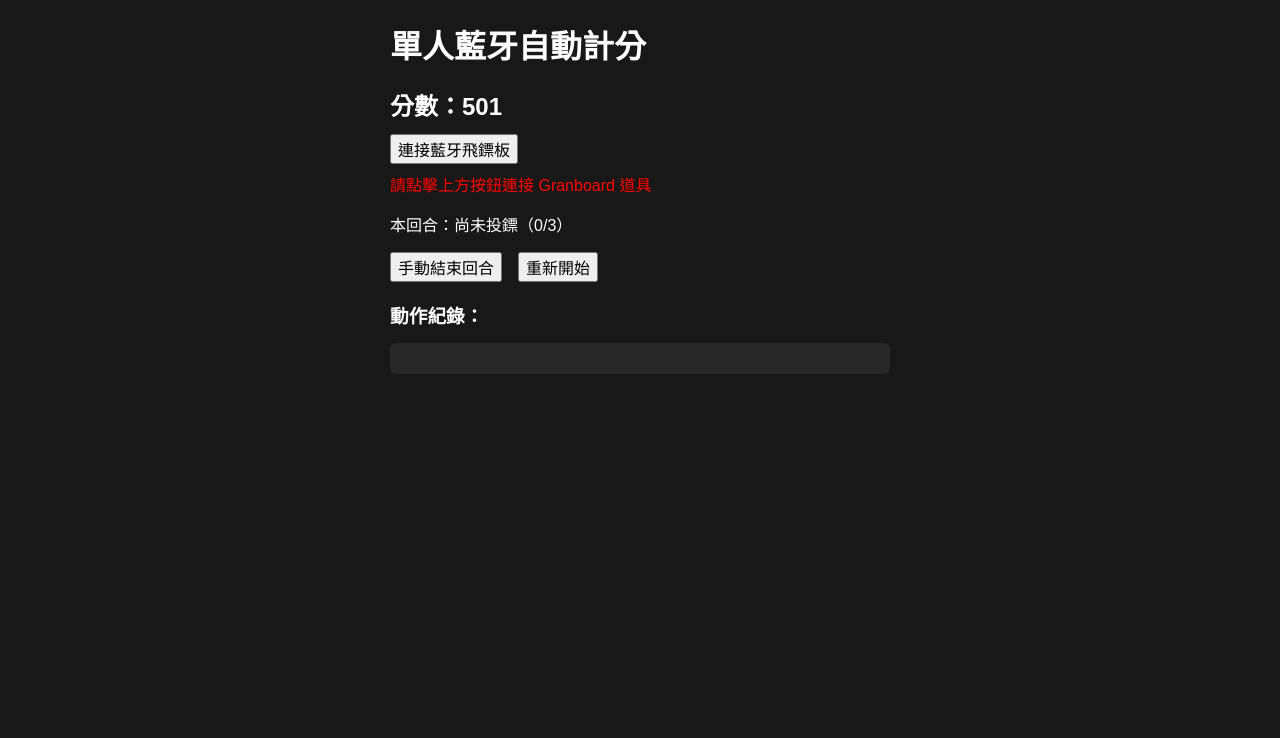
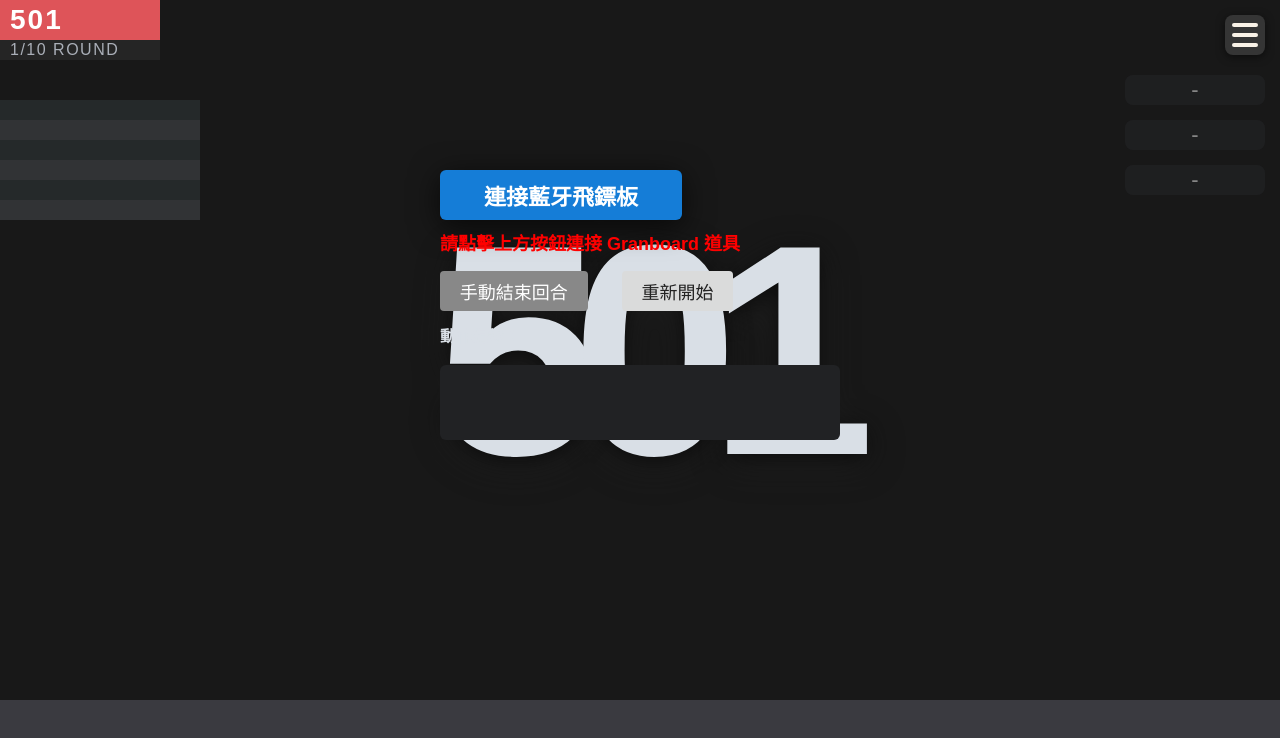
Before and after one commit to hnd94v2m/granboard2-app-by-JW, a React (Create React App) app: page / in a window 1280 px wide. Shown: the top 738 px of the page. Built offline with nearby package versions, Linux system fonts and the light colour scheme.

Commit message:
Update App.tsx

```diff
--- a/src/App.tsx
+++ b/src/App.tsx
@@ -3,6 +3,8 @@ import { Granboard } from "./Granboard";
 import { SegmentID, SegmentType } from "./DartboardUtilities";
 
 const START_SCORE = 501;
+const TOTAL_ROUNDS = 10;
+const HISTORY_ROWS = 6;
 
 type Throw = {
   value: number;
@@ -18,6 +20,8 @@ export default function App() {
   const [connecting, setConnecting] = useState(false);
   const [error, setError] = useState<string | null>(null);
   const [roundStartingScore, setRoundStartingScore] = useState<number>(START_SCORE);
+  const [histories, setHistories] = useState<number[]>([]);
+  const [round, setRound] = useState(1);
 
   useEffect(() => {
     return () => {
@@ -27,11 +31,10 @@ export default function App() {
 
   useEffect(() => {
     if (!granboard) return;
+
     granboard.segmentHitCallback = (segment) => {
-      // 回合起始分數快照
       if (roundThrows.length === 0) setRoundStartingScore(score);
 
-      // 處理 RESET
       if (segment.ID === SegmentID.RESET_BUTTON) {
         setLog(l => ["手動按下RESET_BUTTON，回合重置", ...l]);
         setRoundThrows([]);
@@ -39,11 +42,8 @@ export default function App() {
         return;
       }
 
-      // BUST 規則檢查
       let nextScore = score - segment.Value;
 
-      // 若剩 1 分（不能結束），或低於 0，BUST
-      // 01 規則，唯有「雙倍命中使分數歸0」才可結束比賽
       if (
         nextScore < 0 ||
         nextScore === 1 ||
@@ -51,7 +51,7 @@ export default function App() {
       ) {
         setLog(l => [
           `爆鏢 BUST！（本回合所有分數作廢，分數回到${roundStartingScore}）`,
-          ...l,
+          ...l
         ]);
         setScore(roundStartingScore);
         setTimeout(() => setRoundThrows([]), 400);
@@ -59,7 +59,6 @@ export default function App() {
         return;
       }
 
-      // 命中並非BUST
       setScore(nextScore);
       setRoundThrows((t) => {
         const newThrows = [
@@ -72,18 +71,23 @@ export default function App() {
         ];
         setLog(l => [
           `命中 ${segment.LongName}（分值${segment.Value}），剩餘：${nextScore}`,
-          ...l,
+          ...l
         ]);
-        // 回合結束或勝利（分數為0）
-        if (
-          nextScore === 0 ||
-          newThrows.length >= 3
-        ) {
+        // WIN or 回合結束
+        if (nextScore === 0 || newThrows.length >= 3) {
+          // 記錄歷史分數
+          setHistories(h => {
+            const latest = nextScore === 0 ? 0 : nextScore;
+            const old = [...h];
+            old.push(score - nextScore);
+            return old.slice(-HISTORY_ROWS);
+          });
+          setRound(r => Math.min(r + 1, TOTAL_ROUNDS));
           setLog(l => [
             nextScore === 0
               ? "恭喜結束遊戲！（最後一鏢必須雙倍區）"
               : "本回合結束（3鏢）",
-            ...l,
+            ...l
           ]);
           setTimeout(() => setRoundThrows([]), 400);
         }
@@ -97,6 +101,16 @@ export default function App() {
   }, [granboard, score, roundThrows, roundStartingScore]);
 
   const handleEndRound = () => {
+    if (roundThrows.length > 0) {
+      // 記錄本回合分數，設0代表無分
+      setHistories(h => {
+        const total = roundThrows.reduce((s, t) => s + t.value, 0);
+        const old = [...h];
+        old.push(total);
+        return old.slice(-HISTORY_ROWS);
+      });
+      setRound(r => Math.min(r + 1, TOTAL_ROUNDS));
+    }
     setLog(l => [`手動結束回合`, ...l]);
     setRoundThrows([]);
     setRoundStartingScore(score);
@@ -106,6 +120,8 @@ export default function App() {
     setScore(START_SCORE);
     setRoundThrows([]);
     setRoundStartingScore(START_SCORE);
+    setRound(1);
+    setHistories([]);
     setLog(l => ["分數已重設", ...l]);
   };
 
@@ -124,37 +140,317 @@ export default function App() {
     }
   };
 
+  // 色系設定
+  const RED = "#C62F33"; // 近正紅
+  const BANNER_RED = "#DE5459"; // 比正紅稍淺
+  const ROUND_GRAY = "#252525"; // 深灰
+  const BG_DARK = "#181818"; // 黑背景
+  const MENU_BTN_GRAY = "#353535";
+  const WHITE = "#FAF3E8";
+  const CURRENT_SCORE = "#D9DFE6";
+  const SCORE_SHADOW = "0 4px 24px #000a, 0 8px 40px #4444";
+
   return (
-    <div style={{ maxWidth: 500, margin: "1rem auto", fontFamily: "sans-serif" }}>
-      <h1>單人藍牙自動計分</h1>
-      <h2>分數：{score}</h2>
-      <div>
+    <div
+      style={{
+        background: BG_DARK,
+        minHeight: "100vh",
+        position: "relative",
+        margin: 0,
+        padding: 0,
+        boxSizing: "border-box",
+        fontFamily: "sans-serif",
+        width: "100vw",
+        overflowX: "hidden"
+      }}
+    >
+      {/* 左上角 501 比賽名稱區塊 */}
+      <div style={{
+        position: "fixed",
+        top: 0,
+        left: 0,
+        width: 160,
+        height: 40,
+        background: BANNER_RED,
+        display: "flex",
+        alignItems: "center",
+        paddingLeft: 10,
+        paddingTop: 5,
+        paddingBottom: 5,
+        zIndex: 20,
+        color: "#fff",
+        fontSize: 28,
+        fontWeight: 600,
+        letterSpacing: "2px",
+        boxSizing: "border-box"
+      }}>
+        501
+      </div>
+      {/* 下方 1/10 ROUND */}
+      <div style={{
+        position: "fixed",
+        top: 40,
+        left: 0,
+        width: 160,
+        height: 20,
+        background: ROUND_GRAY,
+        color: "#AAAFB8",
+        display: "flex",
+        alignItems: "center",
+        fontSize: 16,
+        boxSizing: "border-box",
+        paddingLeft: 10,
+        paddingTop: 2,
+        paddingBottom: 2,
+        fontWeight: 500,
+        letterSpacing: "1.5px"
+      }}>
+        {round}/{TOTAL_ROUNDS} ROUND
+      </div>
+      {/* 歷史回合總分表 */}
+      <div style={{
+        position: "fixed",
+        top: 60 + 20,
+        left: 0,
+        marginTop: 20,
+        width: 200,
+        height: 120,
+        display: "flex",
+        flexDirection: "column",
+        boxSizing: "border-box"
+      }}>
+        {[...Array(HISTORY_ROWS)].map((_, idx) => {
+          // 表格每列
+          const i = HISTORY_ROWS - idx - 1;
+          const roundNum = (histories.length - i > 0) ? histories.length - i : "";
+          const scoreVal = (histories.length - i > 0) ? histories[i] : "";
+          const isHeader = false;
+          return (
+            <div
+              key={idx}
+              style={{
+                display: "flex",
+                flexDirection: "row",
+                width: 200,
+                height: 20,
+                background: idx % 2 === 0 ? "#25292A" : "#313335"
+              }}
+            >
+              {/* R# */}
+              <div style={{
+                width: 80,
+                textAlign: "right",
+                fontSize: 18,
+                color: "#BBBFCC",
+                paddingRight: 20,
+                paddingTop: 15,
+                paddingBottom: 15,
+                boxSizing: "border-box"
+              }}>
+                {roundNum ? `R${roundNum}` : ""}
+              </div>
+              {/* 分數 */}
+              <div style={{
+                width: 120,
+                textAlign: "right",
+                fontSize: 22,
+                color: "#fff",
+                paddingRight: 20,
+                paddingTop: 15,
+                paddingBottom: 15,
+                fontVariantNumeric: "tabular-nums",
+                boxSizing: "border-box"
+              }}>
+                {scoreVal !== "" ? scoreVal : ""}
+              </div>
+            </div>
+          )
+        })}
+      </div>
+
+      {/* 右上角選單按鈕 */}
+      <div style={{
+        position: "fixed",
+        top: 15,
+        right: 15,
+        width: 40,
+        height: 40,
+        zIndex: 100
+      }}>
+        <div style={{
+          background: MENU_BTN_GRAY,
+          borderRadius: 8,
+          width: 40,
+          height: 40,
+          display: "flex",
+          flexDirection: "column",
+          alignItems: "center",
+          justifyContent: "center",
+          boxShadow: "0 2px 9px #0008"
+        }}>
+          {[0, 1, 2].map(i => (
+            <div key={i}
+              style={{
+                width: 26,
+                height: 4,
+                borderRadius: 2,
+                background: WHITE,
+                marginTop: i === 0 ? 0 : 6
+              }}>
+            </div>
+          ))}
+        </div>
+      </div>
+      {/* 三鏢分數區（選單下方） */}
+      <div style={{
+        position: "fixed",
+        top: 15 + 40 + 20, // 選單下20px
+        right: 15,
+        width: 140,
+        display: "flex",
+        flexDirection: "column",
+        gap: 15
+      }}>
+        {[0, 1, 2].map(i => (
+          <div key={i}
+            style={{
+              width: 140,
+              height: 30,
+              background: "#27282B",
+              color: "#fff",
+              display: "flex",
+              alignItems: "center",
+              justifyContent: "center",
+              fontSize: 22,
+              borderRadius: 8,
+              opacity: roundThrows[i] !== undefined ? 1 : 0.48
+            }}
+          >
+            {roundThrows[i] ? `${roundThrows[i].longName}(${roundThrows[i].value})` : "-"}
+          </div>
+        ))}
+      </div>
+
+      {/* 畫面最下方灰色 bar */}
+      <div style={{
+        position: "fixed",
+        bottom: 0,
+        width: "100vw",
+        left: 0,
+        height: 100,
+        background: "#3A3A40",
+        zIndex: 20
+      }}></div>
+
+      {/* 中央分數大字 */}
+      <div
+        style={{
+          position: "absolute",
+          left: 0,
+          top: 0,
+          right: 0,
+          bottom: 100, // 扣掉下方色塊
+          display: "flex",
+          alignItems: "center",
+          justifyContent: "center",
+          zIndex: 10,
+          pointerEvents: "none"
+        }}
+      >
+        <span style={{
+          color: CURRENT_SCORE,
+          fontSize: 300,
+          fontWeight: 800,
+          lineHeight: "1.05",
+          textShadow: SCORE_SHADOW,
+          letterSpacing: "-0.1em",
+          textAlign: "center"
+        }}>
+          {score}
+        </span>
+      </div>
+
+      {/* 狀態區(連線/按鈕/紀錄版，防重覆顯示，這區左右邊距20px/位於中央靠上) */}
+      <div style={{
+        position: "fixed",
+        top: 170,
+        left: "50%",
+        transform: "translateX(-50%)",
+        width: 400,
+        maxWidth: "90vw",
+        minHeight: 120,
+        zIndex: 80,
+        userSelect: "none"
+      }}>
         {!granboard ? (
           <div style={{ marginBottom: "1em" }}>
-            <button onClick={handleConnect} disabled={connecting}>
+            <button onClick={handleConnect} disabled={connecting}
+              style={{
+                background: "#157DD7",
+                color: "#FFF",
+                fontSize: 22,
+                fontWeight: 600,
+                padding: "0.4em 2em",
+                border: "none",
+                borderRadius: 6,
+                boxShadow: "0 6px 30px #000a",
+                cursor: "pointer"
+              }}
+            >
               {connecting ? "連線中..." : "連接藍牙飛鏢板"}
             </button>
-            <div style={{ color: "red", marginTop: "0.5em" }}>
+            <div style={{ color: "red", marginTop: "0.5em", fontWeight: 600, fontSize: 18 }}>
               {error ?? "請點擊上方按鈕連接 Granboard 道具"}
             </div>
           </div>
         ) : (
-          <div style={{ color: "#4dd599", marginBottom: "1em" }}>已連線 Granboard！</div>
+          <div style={{ color: "#4dd599", marginBottom: "1em", fontWeight: 600, fontSize: 20 }}>已連線 Granboard！</div>
         )}
+
+        <div style={{ display: "flex", gap: 16, marginBottom: 12, marginTop: 8 }}>
+          <button onClick={handleEndRound}
+            style={{
+              background: "#888",
+              color: "#FFF",
+              fontSize: 18,
+              fontWeight: 500,
+              padding: "0.4em 1.1em",
+              border: "none",
+              borderRadius: 4,
+              cursor: "pointer"
+            }}>
+            手動結束回合
+          </button>
+          <button onClick={handleResetGame}
+            style={{
+              background: "#dadbdb",
+              color: "#222",
+              fontSize: 18,
+              fontWeight: 500,
+              padding: "0.4em 1.1em",
+              border: "none",
+              borderRadius: 4,
+              cursor: "pointer"
+            }}>
+            重新開始
+          </button>
+        </div>
+        <div>
+          <h3 style={{ color: "#D9DFE6", fontWeight: 600, fontSize: 16, marginBottom: 4, marginTop: 0 }}>動作紀錄：</h3>
+          <ol style={{
+            fontSize: "1.1em",
+            background: "#212224",
+            padding: "1em",
+            borderRadius: 6,
+            maxHeight: 240,
+            overflowY: "auto",
+            minHeight: 40,
+            color: "#DDD"
+          }}>
+            {log.slice(0, 7).map((line, i) => <li key={i}>{line}</li>)}
+          </ol>
+        </div>
       </div>
-      <div>
-        本回合：{roundThrows.length === 0
-          ? "尚未投鏢"
-          : roundThrows.map((t, idx) => `${t.longName}(${t.value})`).join(", ")}（{roundThrows.length}/3）
-      </div>
-      <div style={{ margin: "1em 0" }}>
-        <button onClick={handleEndRound}>手動結束回合</button>
-        <button onClick={handleResetGame}>重新開始</button>
-      </div>
-      <h3>動作紀錄：</h3>
-      <ol>
-        {log.slice(0, 10).map((line, i) => <li key={i}>{line}</li>)}
-      </ol>
     </div>
   );
 }
```
